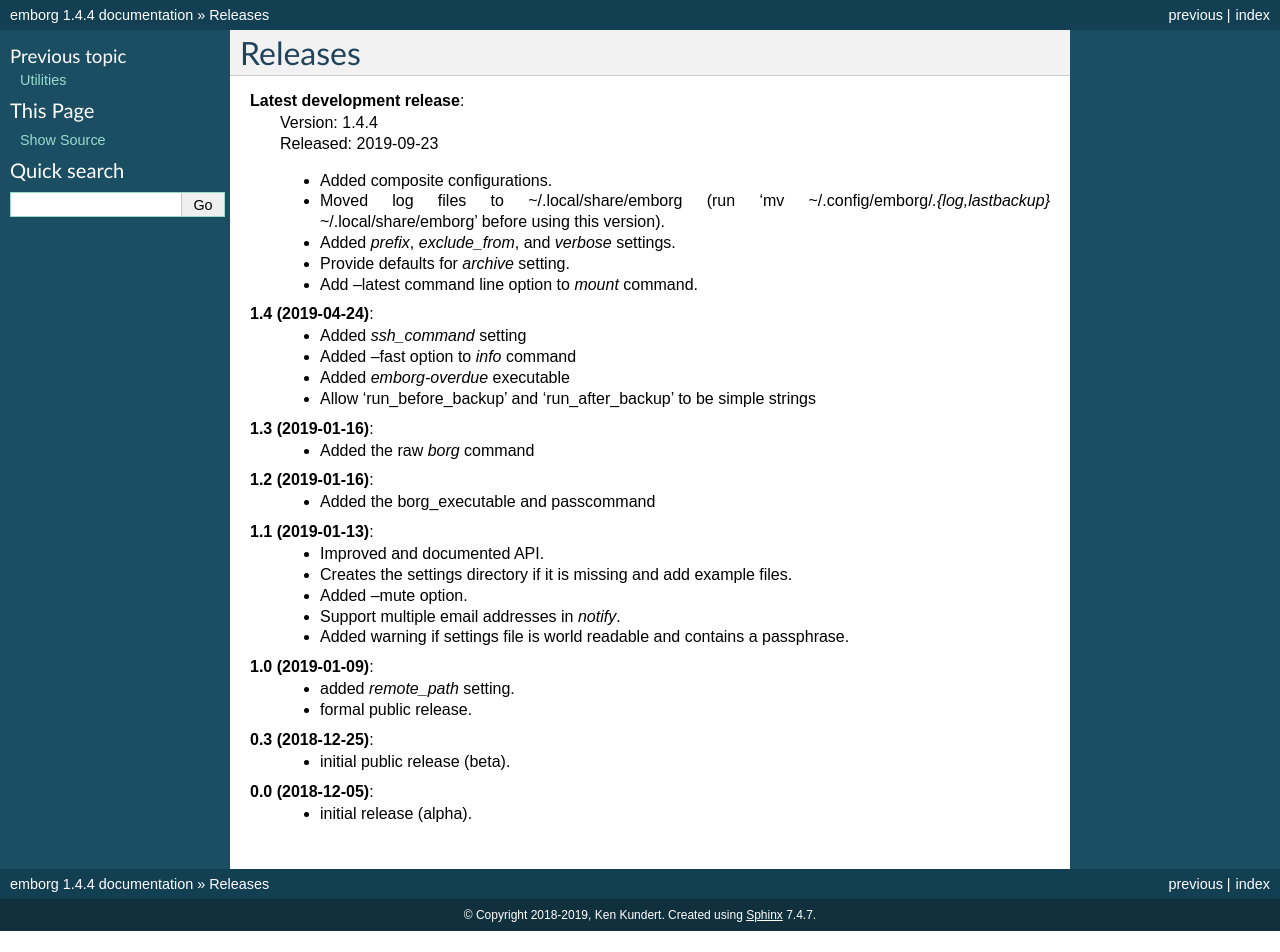
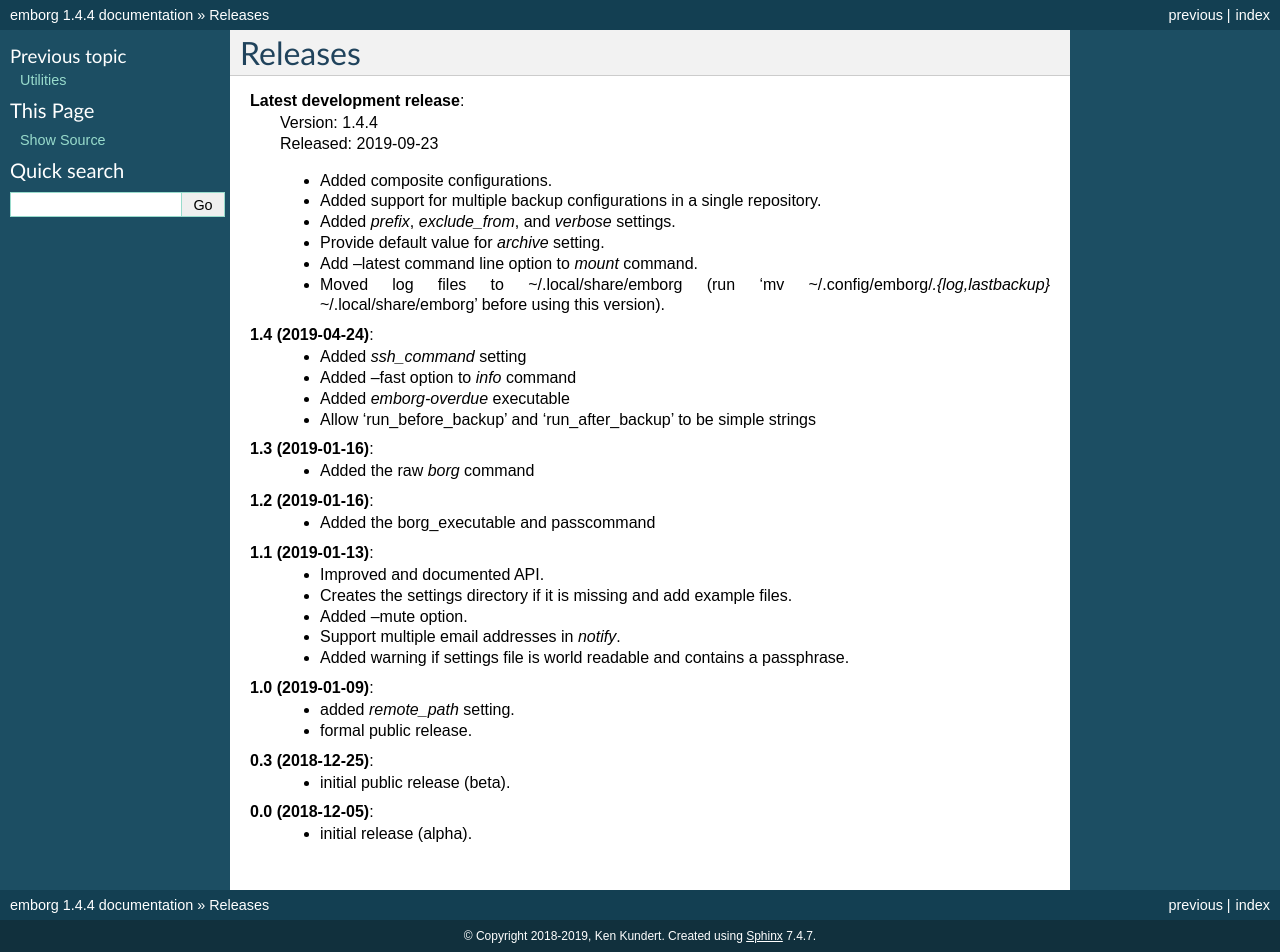
Before and after one commit to KenKundert/emborg, a Sphinx documentation site: the page built from doc/releases.rst, in a window 1280 px wide. Built offline with Sphinx 7.4.7, drawn with Linux system fonts in a browser that asks for light colours; before the commit the page ends 931 px from its top, so only the background shows below that.

Commit message:
Refine release notes.

```diff
--- a/doc/releases.rst
+++ b/doc/releases.rst
@@ -6,12 +6,13 @@
     | Released: 2019-09-23
 
     - Added composite configurations.
+    - Added support for multiple backup configurations in a single repository.
+    - Added *prefix*, *exclude_from*, and *verbose* settings.
+    - Provide default value for *archive* setting.
+    - Add --latest command line option to *mount* command.
     - Moved log files to ~/.local/share/emborg (run 'mv
       ~/.config/emborg/*.{log,lastbackup}* ~/.local/share/emborg' before using
       this version).
-    - Added *prefix*, *exclude_from*, and *verbose* settings.
-    - Provide defaults for *archive* setting.
-    - Add --latest command line option to *mount* command.
 
 **1.4 (2019-04-24)**:
     - Added *ssh_command* setting
```
